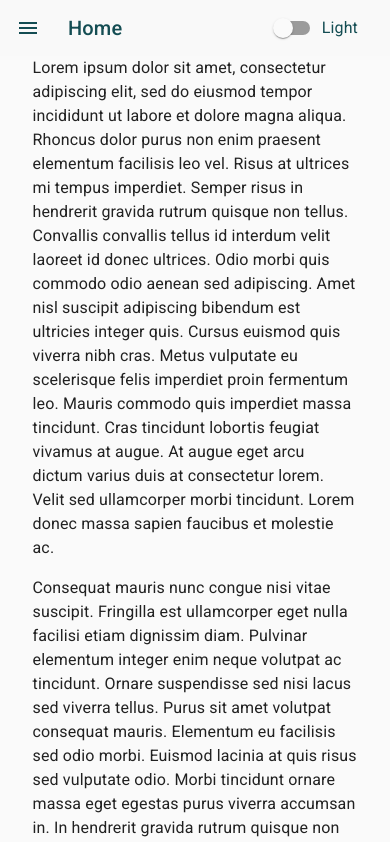
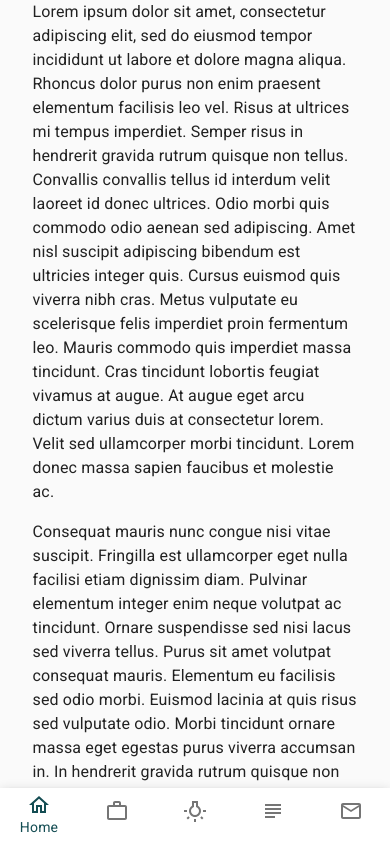
Before and after one commit to stevendelro/Portfolio, a Next.js app: page / in a window 390 px wide. Shown: the top 842 px of the page. Built offline with nearby package versions, Linux system fonts and the light colour scheme.

Commit message:
bottom nav for tiny scrns + darkmode functionality

```diff
--- a/components/PageIntro.js
+++ b/components/PageIntro.js
@@ -6,16 +6,15 @@ import useMediaQuery from '@material-ui/core/useMediaQuery'
 
 const useStyles = makeStyles(theme => ({
   smallScreen: {
-    backgroundColor: '#f9f9f9',
+    backgroundColor: theme.palette.grey[100],
     padding: theme.spacing(8, 0, 6),
     [theme.breakpoints.up('md')]: {
       marginBottom: '3rem',
     },
   },
   notSmallScreen: {
-    backgroundColor: '#f9f9f9',
+    backgroundColor: theme.palette.grey[100],
     margin: theme.spacing(5, 0, 5, 0),
-
   },
   paragraph: {
     [theme.breakpoints.down('sm')]: {
--- /dev/null
+++ b/components/layout/MobileNav.js
@@ -0,0 +1,110 @@
+import { useState } from 'react'
+import { useRouter } from 'next/router'
+import { makeStyles } from '@material-ui/core/styles'
+import AppBar from '@material-ui/core/AppBar'
+import BottomNavigation from '@material-ui/core/BottomNavigation'
+import BottomNavigationAction from '@material-ui/core/BottomNavigationAction'
+import HomeOutlinedIcon from '@material-ui/icons/HomeOutlined'
+import WorkOutlineOutlinedIcon from '@material-ui/icons/WorkOutlineOutlined'
+import MailOutlineIcon from '@material-ui/icons/MailOutline'
+import SubjectOutlinedIcon from '@material-ui/icons/SubjectOutlined'
+import WbIncandescentOutlinedIcon from '@material-ui/icons/WbIncandescentOutlined'
+import WbIncandescentIcon from '@material-ui/icons/WbIncandescent'
+
+const useStyles = makeStyles(theme => ({
+  root: {
+    color: theme.palette.primary.main,
+    width: '100vw',
+    top: 'auto',
+    bottom: 0,
+  },
+  navOptions: {
+    minWidth: 64,
+  },
+}))
+
+export default function MobileNav({ darkMode, setDarkMode }) {
+  const classes = useStyles()
+  const router = useRouter()
+  const { pathname } = router
+  const [activeTabIndex, setActiveTabIndex] = useState(0)
+  const [lightDarkLabel, setLightDarkLabel] = useState(
+    darkMode ? 'Dark' : 'Light'
+  )
+
+  const NavLink = (label, index) => {
+    const lowerCased = label.toLowerCase()
+    let icon
+    switch (lowerCased) {
+      case 'home':
+        icon = <HomeOutlinedIcon />
+        break
+      case 'work':
+        icon = <WorkOutlineOutlinedIcon />
+        break
+      case 'light':
+        icon = <WbIncandescentOutlinedIcon />
+        break
+      case 'dark':
+        icon = <WbIncandescentIcon />
+        break
+      case 'blog':
+        icon = <SubjectOutlinedIcon />
+        break
+      case 'mail':
+        icon = <MailOutlineIcon />
+        break
+      default:
+        break
+    }
+
+    // Ensure proper tag is active on page refresh
+    pathname === '/' && activeTabIndex !== 0 && setActiveTabIndex(0)
+    pathname === '/work' && activeTabIndex !== 1 && setActiveTabIndex(1)
+    pathname === '/blog' && activeTabIndex !== 3 && setActiveTabIndex(3)
+    pathname === '/mail' && activeTabIndex !== 4 && setActiveTabIndex(4)
+
+    return (
+      <BottomNavigationAction
+        key={index}
+        component='a'
+        className={classes.navOptions}
+        label={label}
+        icon={icon}
+        onClick={event => {
+          event.preventDefault()
+          if (lowerCased === 'light') {
+            setLightDarkLabel('Dark')
+            return
+          }
+          if (lowerCased === 'dark') {
+            setLightDarkLabel('Light')
+            return
+          }
+          router.push(`/${lowerCased === 'home' ? '' : lowerCased}`)
+        }}
+      />
+    )
+  }
+
+  return (
+    <AppBar className={classes.root} position='fixed' color='primary'>
+      <BottomNavigation
+        value={activeTabIndex}
+        onChange={(event, selectedOption) => {
+          event.preventDefault()
+          setActiveTabIndex(selectedOption)
+          selectedOption === 2 && setDarkMode(!darkMode)
+        }}
+        showLabels={false}>
+        {[
+          'Home',
+          'Work',
+          lightDarkLabel,
+          'Blog',
+          'Mail',
+        ].map((arrayItem, index) => NavLink(arrayItem, index))}
+      </BottomNavigation>
+    </AppBar>
+  )
+}
--- a/components/layout/MyAppBar.js
+++ b/components/layout/MyAppBar.js
@@ -17,18 +17,18 @@ const useStyles = makeStyles(theme => ({
     flexGrow: 1,
   },
   appBar: {
-    backgroundColor: '#f9f9f9'
+    backgroundColor: theme.palette.grey[100],
   },
   menuButton: {
     marginRight: theme.spacing(2),
-    color: theme.palette.primary.main
+    color: theme.palette.primary.main,
   },
   title: {
     flexGrow: 1,
-    color: theme.palette.primary.main
+    color: theme.palette.primary.main,
   },
   toggleLabel: {
-    color: theme.palette.primary.main
+    color: theme.palette.primary.main,
   },
 }))
 
@@ -46,9 +46,8 @@ function ElevationScroll(props) {
 }
 
 export default function MenuAppBar(props) {
-  const {toggleShowDrawer} = props
+  const { toggleShowDrawer, darkMode, setDarkMode } = props
   const classes = useStyles()
-  const [darkMode, setDarkMode] = useState(false)
 
   const toggleThemeColorChange = event => {
     setDarkMode(event.target.checked)
@@ -74,7 +73,7 @@ export default function MenuAppBar(props) {
             </Typography>
             <FormGroup>
               <FormControlLabel
-              className={classes.toggleLabel}
+                className={classes.toggleLabel}
                 control={
                   <Switch
                     checked={darkMode}
--- a/components/styles/theme.js
+++ /dev/null
@@ -1,18 +0,0 @@
-import { createMuiTheme } from '@material-ui/core/styles'
-
-const palette = {
-  primary: { main: '#144d53' },
-  secondary: { main: '#ff9100' },
-}
-const typography = {
-  body2: {
-    fontFamily: '"Roboto Slab", "Courier New", "serif"',
-    fontSize: "1rem",
-    fontWeight: 400,
-    letterSpacing: "0.00938em",
-    lineHeight: 1.5,
-  },
-}
-const themeName = 'greenOrange'
-
-export default createMuiTheme({ palette, themeName, typography })
--- a/pages/_app.js
+++ b/pages/_app.js
@@ -1,19 +1,22 @@
-import { useState, useEffect } from 'react'
 import Head from 'next/head'
+import { useState, useEffect, useMemo } from 'react'
+import { createMuiTheme } from '@material-ui/core/styles'
 import { ThemeProvider } from '@material-ui/core/styles'
 import CssBaseline from '@material-ui/core/CssBaseline'
-import theme from '../components/styles/theme'
+import Hidden from '@material-ui/core/Hidden'
 import { makeStyles } from '@material-ui/core/styles'
 import MyAppBar from '../components/layout/MyAppBar'
 import MainDrawer from '../components/layout/MainDrawer'
+import MobileNav from '../components/layout/MobileNav'
+import useMediaQuery from '@material-ui/core/useMediaQuery'
 
-const drawerWidth = 90
 const useStyles = makeStyles(theme => ({
   root: {
     display: 'flex',
   },
   // necessary for content to be below app bar
   toolbar: theme.mixins.toolbar,
+
   content: {
     flexGrow: 1,
   },
@@ -23,7 +26,10 @@ export default function MyApp(props) {
   const classes = useStyles()
   const { Component, pageProps } = props
   const [openDrawer, setOpenDrawer] = useState(false)
-  const [appBarTitle, setAppBarTitle] = useState('Steven\'s Portfolio')
+  const [darkMode, setDarkMode] = useState(
+    // This will check the user/system settings to see if dark mode is preferred.
+    useMediaQuery('(prefers-color-scheme: dark)')
+  )
 
   const toggleShowDrawer = () => event => {
     if (
@@ -35,6 +41,29 @@ export default function MyApp(props) {
     setOpenDrawer(!openDrawer)
   }
 
+  const theme = useMemo(
+    () =>
+      createMuiTheme({
+        themeName: 'greenOrange',
+        palette: {
+          primary: { main: '#144d53' },
+          secondary: { main: '#ff9100' },
+          type: darkMode ? 'dark' : 'light',
+        },
+        typography: {
+          // Overide `body2` to use a serif font.
+          body2: {
+            fontFamily: '"Roboto Slab", "Courier New", "serif"',
+            fontSize: '1rem',
+            fontWeight: 400,
+            letterSpacing: '0.00938em',
+            lineHeight: 1.5,
+          },
+        },
+      }),
+    [darkMode]
+  )
+
   useEffect(() => {
     // Remove the server-side injected CSS.
     const jssStyles = document.querySelector('#jss-server-side')
@@ -42,11 +71,10 @@ export default function MyApp(props) {
       jssStyles.parentElement.removeChild(jssStyles)
     }
   }, [])
-
   return (
-    <React.Fragment>
+    <>
       <Head>
-        <title>My page</title>
+        <title>Steven's Portfolio</title>
         <meta
           name='viewport'
           content='minimum-scale=1, initial-scale=1, width=device-width'
@@ -55,20 +83,30 @@ export default function MyApp(props) {
       <ThemeProvider theme={theme}>
         <div className={classes.root}>
           <CssBaseline />
+          {/* Top AppBar and Drawer on large screens */}
+          <Hidden xsDown>
             <MyAppBar
+              darkMode={darkMode}
+              setDarkMode={setDarkMode}
               toggleShowDrawer={toggleShowDrawer}
             />
             <MainDrawer
               toggleShowDrawer={toggleShowDrawer}
-            setAppBarTitle={setAppBarTitle}
               openDrawer={openDrawer}
             />
+          </Hidden>
           <main className={classes.content}>
+            <Hidden xsDown>
               <div className={classes.toolbar} />
+            </Hidden>
             <Component {...pageProps} />
+            {/* Display bottom AppBar for a better mobile experience */}
+            <Hidden smUp>
+              <MobileNav darkMode={darkMode} setDarkMode={setDarkMode} />
+            </Hidden>
           </main>
         </div>
       </ThemeProvider>
-    </React.Fragment>
+    </>
   )
 }
--- a/pages/work.js
+++ b/pages/work.js
@@ -15,7 +15,7 @@ const useStyles = makeStyles(theme => ({
     marginRight: theme.spacing(2),
   },
   heroContent: {
-    backgroundColor: '#f9f9f9',
+    backgroundColor: theme.palette.grey[100],
     padding: theme.spacing(8, 0, 6),
   },
   cardGrid: {
```
Lines whose indentation alone changed are shown as unchanged.
